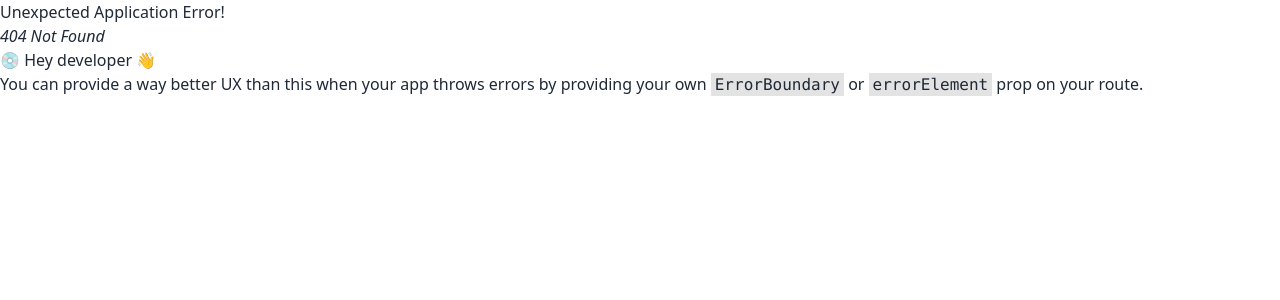
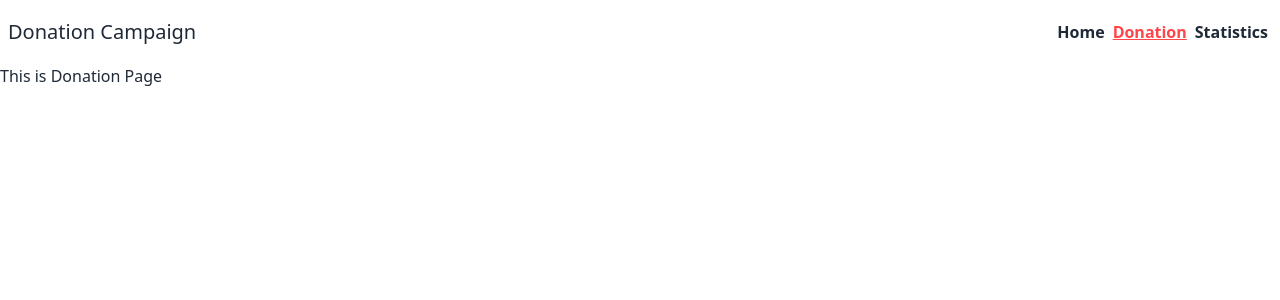
Before and after one commit to m-minhajul-alam/donation-campaign, a React (Vite) app: page /donation in a window 1280 px wide. Before the commit this address had no page. Shown: the top 300 px of the page. Built offline with nearby package versions, Linux system fonts and the light colour scheme.

Commit message:
added font and Navbar

```diff
--- a/index.html
+++ b/index.html
@@ -1,9 +1,9 @@
 <!doctype html>
-<html lang="en">
+<html lang="en" data-theme="light">
   <head>
     <meta charset="UTF-8" />
     <meta name="viewport" content="width=device-width, initial-scale=1.0" />
-    <title>Donation Campaingn</title>
+    <title>Donation Campaign</title>
   </head>
   <body>
     <div id="root"></div>
--- /dev/null
+++ b/src/Components/Header/Nav/Nav.jsx
@@ -0,0 +1,52 @@
+import { NavLink } from "react-router-dom";
+
+
+const Nav = () => {
+
+    const links = <>
+        <li><NavLink to={"/"}
+            className={({ isActive, isPending }) =>
+                isPending ? "pending" : isActive ? "text-[#FF444A] underline font-bold" : "font-bold"
+            }> Home </NavLink></li>
+
+        <li><NavLink to={"/donation"}
+            className={({ isActive, isPending }) =>
+                isPending ? "pending" : isActive ? "text-[#FF444A] underline font-bold" : "font-bold"
+            }> Donation </NavLink></li>
+
+        <li><NavLink to={"/statistics"}
+            className={({ isActive, isPending }) =>
+                isPending ? "pending" : isActive ? "text-[#FF444A] underline font-bold" : "font-bold"
+            }> Statistics </NavLink></li>
+    </>
+
+    return (
+        <div>
+
+            <div className="navbar bg-base-100">
+
+                <div className="navbar-start">
+                    <div className="dropdown">
+                        <label tabIndex={0} className="btn btn-ghost lg:hidden">
+                            <svg xmlns="http://www.w3.org/2000/svg" className="h-5 w-5" fill="none" viewBox="0 0 24 24" stroke="currentColor"><path strokeLinecap="round" strokeLinejoin="round" strokeWidth="2" d="M4 6h16M4 12h8m-8 6h16" /></svg>
+                        </label>
+                        <ul tabIndex={0} className="menu menu-sm dropdown-content mt-3 z-[1] p-2 shadow bg-base-100 rounded-box w-52">
+                            {links}
+                        </ul>
+                    </div>
+                    <a className="normal-case text-xl">Donation Campaign</a>
+                </div>
+
+                <div className="navbar-end hidden lg:flex">
+                    <ul className="menu-horizontal px-1 gap-2">
+                        {links}
+                    </ul>
+                </div>
+
+            </div>
+
+        </div>
+    );
+};
+
+export default Nav;
--- /dev/null
+++ b/src/Pages/Donation/Donation.jsx
@@ -0,0 +1,11 @@
+
+
+const Donation = () => {
+    return (
+        <div>
+            <h2>This is Donation Page</h2>
+        </div>
+    );
+};
+
+export default Donation;
--- /dev/null
+++ b/src/Pages/ErrorPage/ErrorPage.jsx
@@ -0,0 +1,11 @@
+
+
+const ErrorPage = () => {
+    return (
+        <div>
+            <h2 className="text-3xl text-center font-bold text-red-500 mt-12">Oops!!! Page not found.</h2>
+        </div>
+    );
+};
+
+export default ErrorPage;
--- a/src/Components/Home/Home.jsx
+++ b/src/Pages/Home/Home.jsx
@@ -3,7 +3,7 @@
 const Home = () => {
     return (
         <div>
-            This is home
+            <h2>This is Home Page</h2>
         </div>
     );
 };
--- /dev/null
+++ b/src/Pages/Statistics/Statistics.jsx
@@ -0,0 +1,11 @@
+
+
+const Statistics = () => {
+    return (
+        <div>
+            <h2>This is Statistics Page</h2>
+        </div>
+    );
+};
+
+export default Statistics;
--- /dev/null
+++ b/src/Root/Root.jsx
@@ -0,0 +1,14 @@
+import { Outlet } from "react-router-dom";
+import Nav from "../Components/Header/Nav/Nav";
+
+
+const Root = () => {
+    return (
+        <div>
+            <Nav></Nav>
+            <Outlet></Outlet>
+        </div>
+    );
+};
+
+export default Root;
--- a/src/index.css
+++ b/src/index.css
@@ -1,3 +1,9 @@
+@import url('https://fonts.googleapis.com/css2?family=Inter:wght@400;500;600;700&display=swap');
+
 @tailwind base;
 @tailwind components;
 @tailwind utilities;
+
+.root {
+    font-family: 'Inter', sans-serif;
+}
--- a/src/main.jsx
+++ b/src/main.jsx
@@ -2,17 +2,36 @@ import React from 'react'
 import ReactDOM from 'react-dom/client'
 import './index.css'
 import { RouterProvider, createBrowserRouter } from 'react-router-dom'
-import Home from './Components/Home/Home'
+import Root from './Root/Root'
+import Home from './Pages/Home/Home'
+import Donation from './Pages/Donation/Donation'
+import Statistics from './Pages/Statistics/Statistics'
+import ErrorPage from './Pages/ErrorPage/ErrorPage'
 
-const donationCampaingnRouter = createBrowserRouter([
+const donationCampaignRouter = createBrowserRouter([
   {
     path: "/",
-    element: <Home></Home>
+    element: <Root></Root>,
+    errorElement: <ErrorPage></ErrorPage>,
+    children: [
+      {
+        path: "/",
+        element: <Home></Home>
+      },
+      {
+        path: "/donation",
+        element: <Donation></Donation>
+      },
+      {
+        path: "/statistics",
+        element: <Statistics></Statistics>
+      }
+    ]
   }
 ])
 
 ReactDOM.createRoot(document.getElementById('root')).render(
   <React.StrictMode>
-    <RouterProvider router={donationCampaingnRouter}></RouterProvider>
+    <RouterProvider router={donationCampaignRouter}></RouterProvider>
   </React.StrictMode>,
 )
```
Also changed, not shown: src/assets/logo/Logo.png (added), 1 other file (tests, documents, lock files or other folders).
